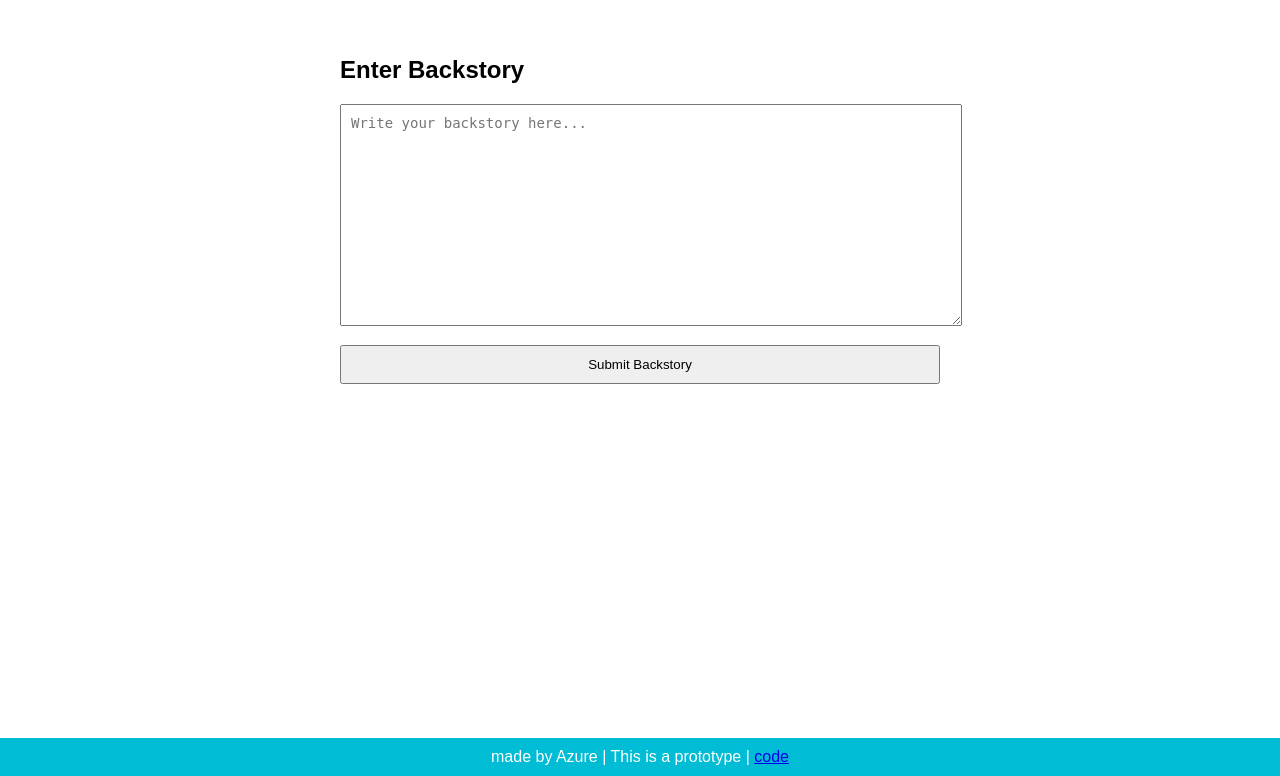
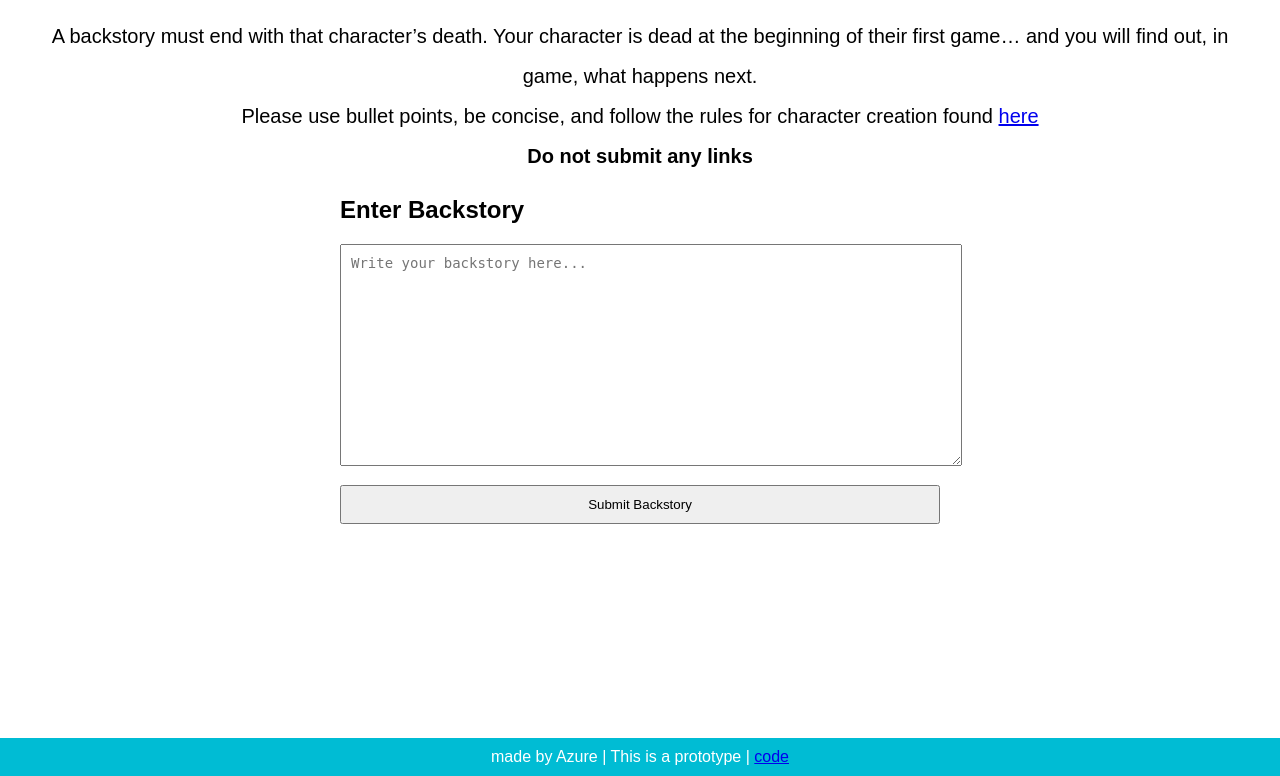
Before and after one commit to AzureZerda/CharacterCreator, a Python web app: template templates/submit_backstory.html in a window 1280 px wide. Shown: the part 74-850 px from the top of the page. Run offline with Jinja, Linux system fonts and the light colour scheme; the template is opened without the code that fills it, so the values that code supplies are empty.

Commit message:
Backstory submission now rejects links

```diff
--- a/templates/submit_backstory.html
+++ b/templates/submit_backstory.html
@@ -5,9 +5,27 @@
 {% block page_content %}
 
 <style>
+    .rules {
+        display: flex;
+        justify-content: center;
+        align-items: center;
+        text-align: center;
+        width: 100%;
+        font-size: 20px;
+        line-height: 1.8;
+        margin-bottom: 5px; /* removes big gap */
+    }
+
+    .rules ul {
+        list-style-type: none;
+        padding: 0;
+        margin: 0;
+        line-height: 2;
+    }
+
     .container {
         max-width: 600px;
-        margin: 40px auto;
+        margin: 5px auto 40px auto; /* tight gap above form */
     }
 
     textarea {
@@ -26,11 +44,30 @@
     }
 </style>
 
+<div class="rules">
+  <div>
+    <ul>
+      <li>
+        A backstory must end with that character’s death. Your character is dead at the beginning of their first game… and you will find out, in game, what happens next.
+      </li>
+
+      <li>
+        Please use bullet points, be concise, and follow the rules for character creation found
+        <a href="https://docs.google.com/document/d/1GGG4T5-KaN-FOkCSyi27bF2puj4DPbg76Dng82CrJZA/edit?tab=t.0">
+          here
+        </a>
+      </li>
+
+      <li><strong>Do not submit any links</strong></li>
+    </ul>
+  </div>
+</div>
+
 <div class="container">
 
     <h2>Enter Backstory</h2>
 
-    <form method="POST" action="{{ url_for('submit_backstory') }}">
+    <form id="backstoryForm">
 
         <textarea name="backstory" placeholder="Write your backstory here..." required></textarea>
 
@@ -40,4 +77,33 @@
 
 </div>
 
+<script>
+document.getElementById("backstoryForm").addEventListener("submit", function(e) {
+    e.preventDefault();
+
+    const formData = new FormData(this);
+
+    fetch("/submit_backstory", {
+        method: "POST",
+        body: formData
+    })
+    .then(res => res.json())
+    .then(data => {
+
+        if (!data.success) {
+            showPopup("ERROR", data.error || data.message || "Submission failed");
+            return;
+        }
+
+        showPopup("SUCCESS", data.message || "Backstory submitted successfully");
+
+        this.querySelector("textarea").value = "";
+    })
+    .catch(err => {
+        console.error(err);
+        showPopup("NETWORK ERROR", "Request failed");
+    });
+});
+</script>
+
 {% endblock %}
```
Also changed, not shown: app.py (+20 -0 lines).
